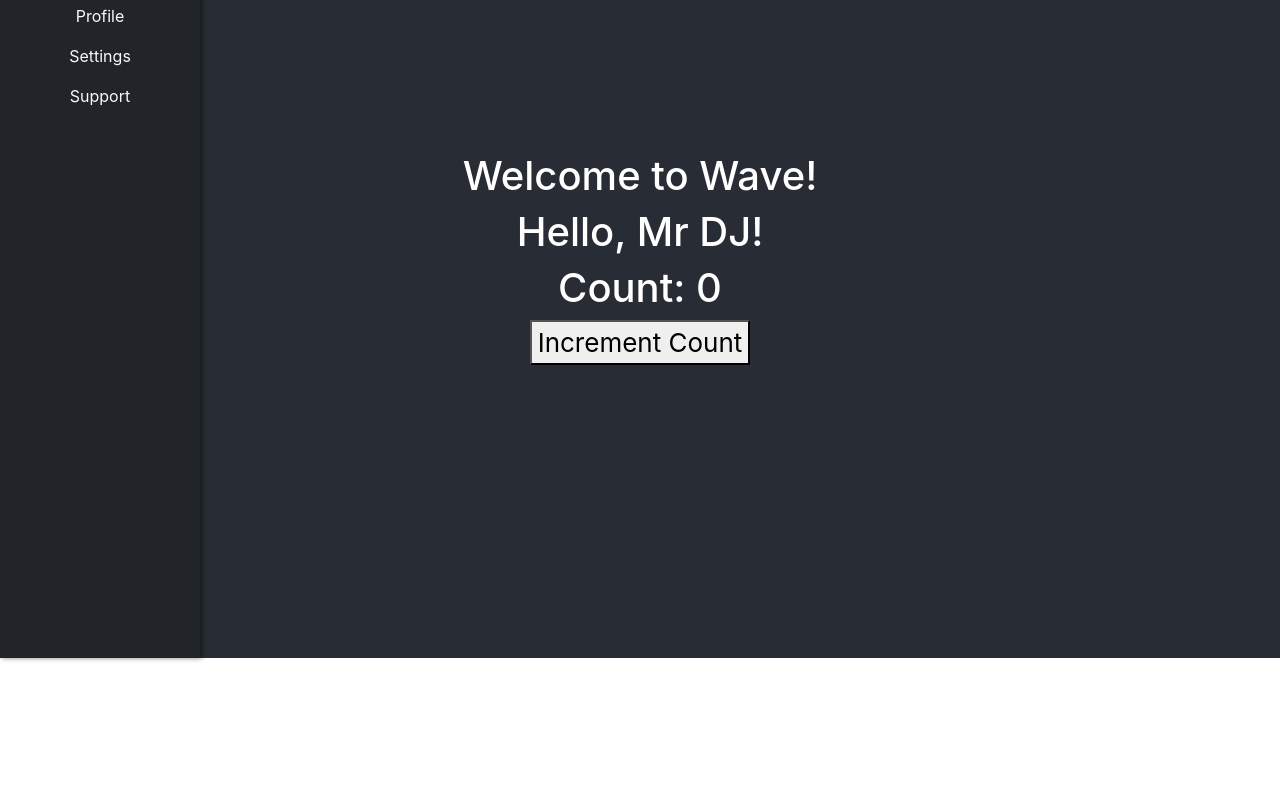
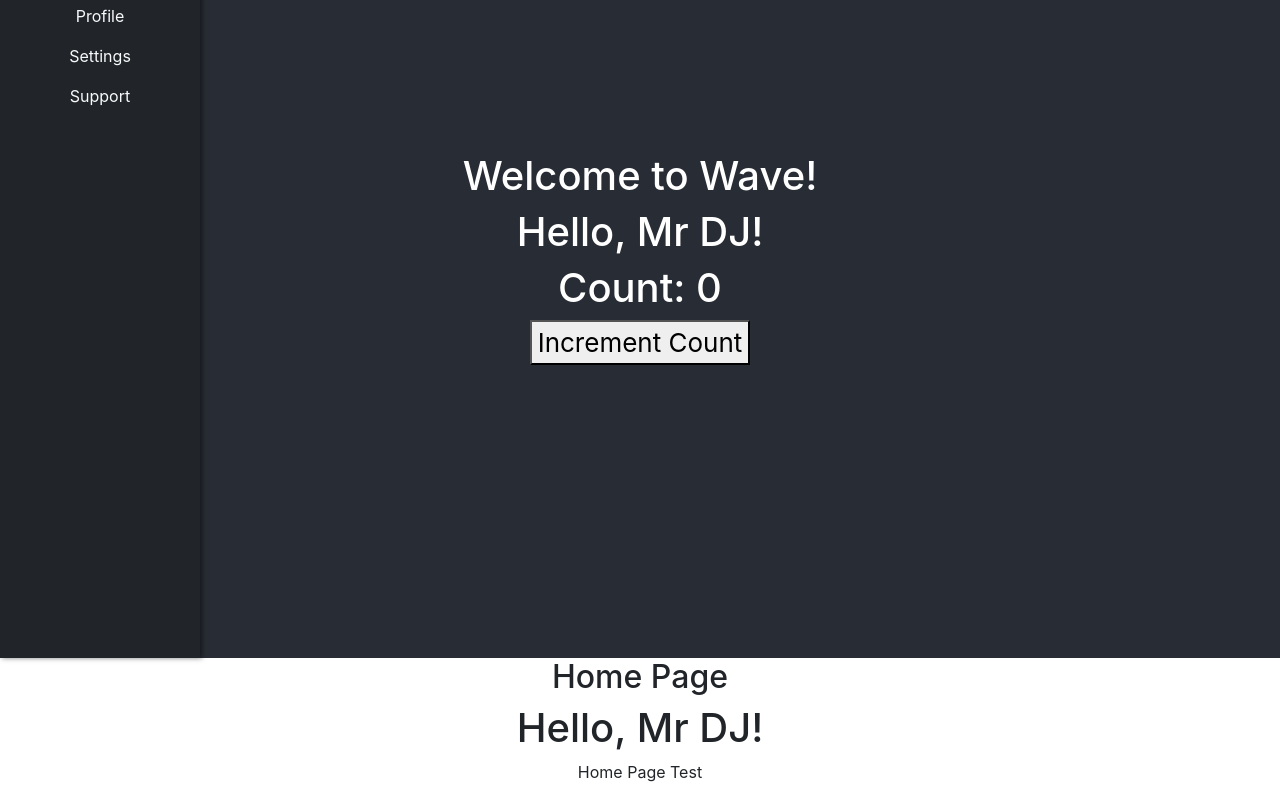
Before and after one commit to fraserivison/wave-app, a React (Create React App) app in the folder wave-app/: page / in a window 1280 px wide. Shown: the part 198-998 px from the top of the page. Before the commit the page ends 856 px from the top, so only its background shows below. Built offline with nearby package versions, Linux system fonts and the light colour scheme.

Commit message:
Add Home component and set up routing in App.js

```diff
--- a/wave-app/src/App.js
+++ b/wave-app/src/App.js
@@ -6,6 +6,7 @@
 import Navbar from './components/Navbar';
 import About from './components/About';
 import Contact from './components/Contact';
+import Home from './components/Home';
 import './App.css';
 
 function App() {
@@ -21,6 +22,7 @@
         </header>
         <main>
           <Routes>
+              <Route path="/" element={<Home />} />
               <Route path="/about" element={<About />} />
               <Route path="/contact" element={<Contact />} />
           </Routes>
--- /dev/null
+++ b/wave-app/src/components/Home.js
@@ -0,0 +1,15 @@
+import React from 'react';
+import FunctionalGreeting from './FunctionalGreeting';
+
+
+const Home = () => {
+    return (
+        <div>
+            <h2>Home Page</h2>
+            <FunctionalGreeting name="Mr DJ" />
+            <p>Home Page Test</p>
+        </div>
+    );
+};
+
+export default Home;
```
